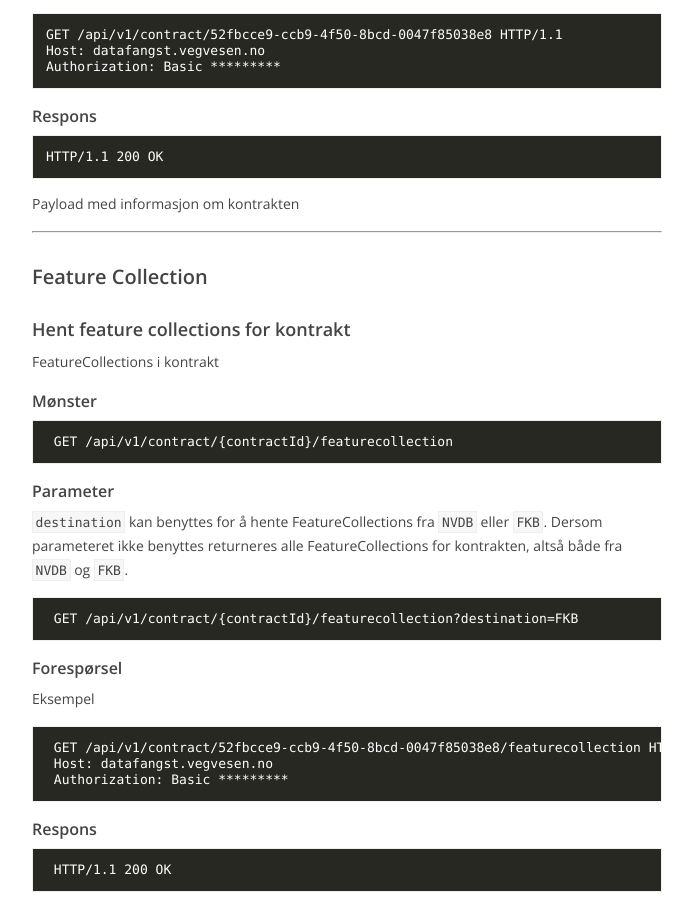
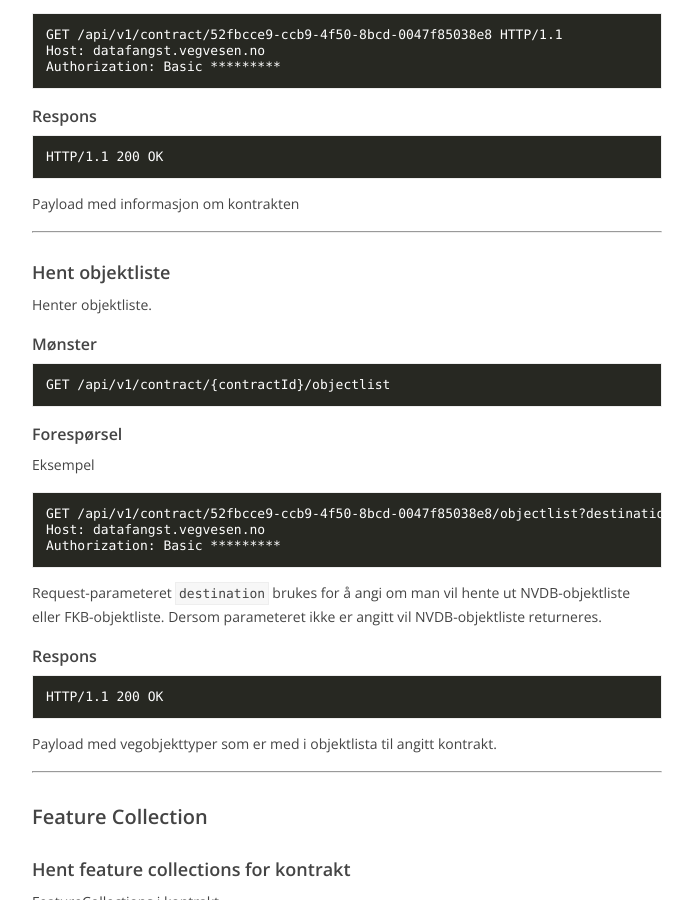
Before and after one commit to nvdb-vegdata/apiskrivdokumentasjon, a Jekyll site: the page built from datafangst/datafangst-api.md, in a window 1280 px wide and 900 px high, scrolled down 2031 px. Shown: the whole window, without its empty margins (433-1126 px from the left). Built offline with Jekyll 4.4.1, drawn with Linux system fonts in a browser that asks for light colours; our own code applies the rules of GitHub Pages for plain Markdown files.

Commit message:
Documented 'GET /api/v1/contract/{contractId}/objectlist'

`````diff
--- a/datafangst/datafangst-api.md
+++ b/datafangst/datafangst-api.md
@@ -90,6 +90,31 @@ Authorization: Basic *********
 HTTP/1.1 200 OK
 ````
 Payload med informasjon om kontrakten
+
+---
+
+#### Hent objektliste
+Henter objektliste.
+
+##### Mønster
+```
+GET /api/v1/contract/{contractId}/objectlist
+```
+
+##### Forespørsel
+Eksempel
+```
+GET /api/v1/contract/52fbcce9-ccb9-4f50-8bcd-0047f85038e8/objectlist?destination=FKB HTTP/1.1
+Host: datafangst.vegvesen.no
+Authorization: Basic *********
+```
+
+Request-parameteret `destination` brukes for å angi om man vil hente ut NVDB-objektliste eller FKB-objektliste. Dersom parameteret ikke er angitt vil NVDB-objektliste returneres.
+##### Respons
+````
+HTTP/1.1 200 OK
+````
+Payload med vegobjekttyper som er med i objektlista til angitt kontrakt.
 
 ---
 
`````
